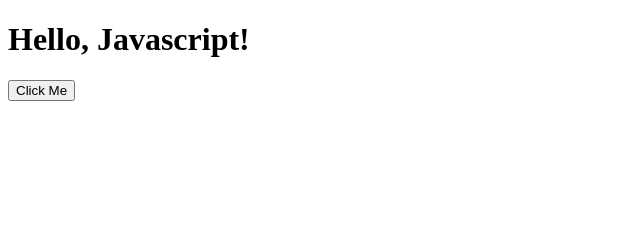
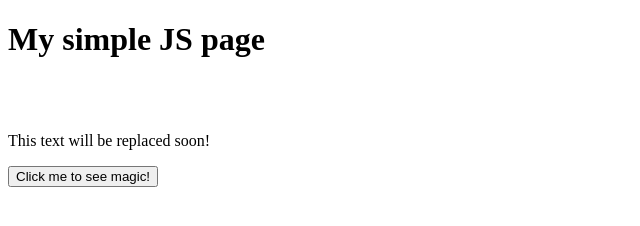
Before and after one commit to JuanEstrada-Git/inline-javascript, a plain HTML site: page index.html in a window 1280 px wide. Shown: the whole page, without its empty margins (0-640 px from the left). Drawn offline with Linux system fonts and the light colour scheme.

Commit message:
all by myself

```diff
--- a/index.html
+++ b/index.html
@@ -3,12 +3,19 @@
 <head>
     <meta charset="UTF-8">
     <meta name="viewport" content="width=device-width, initial-scale=1.0">
-    <title>Javascript</title>
+    <title>My Page</title>
 </head>
 <body>
-    <h1>Hello, Javascript!</h1>
-    <button id="btn">Click Me</button>
+
+    <h1>My simple JS page</h1>
+    <br>
+    <br>
+
+    <p id="output">This text will be replaced soon!</p>
+
+    <button id="writeBtn">Click me to see magic!</button>
 
     <script src="script.js"></script>
+
 </body>
 </html>
--- a/script.js
+++ b/script.js
@@ -1,5 +1,7 @@
-document.getElementById('btn').onclick = function(){
-    alert('Button clicked!');
-    console.log("Hello, World!");
-    console.log("another one!");
-};
+const button = document.getElementById('writeBtn');
+const output = document.getElementById('output');
+
+button.addEventListener('click', () =>{
+    output.innerText = "TA-DA!";
+    console.log("What is up dawg!");
+});
```
